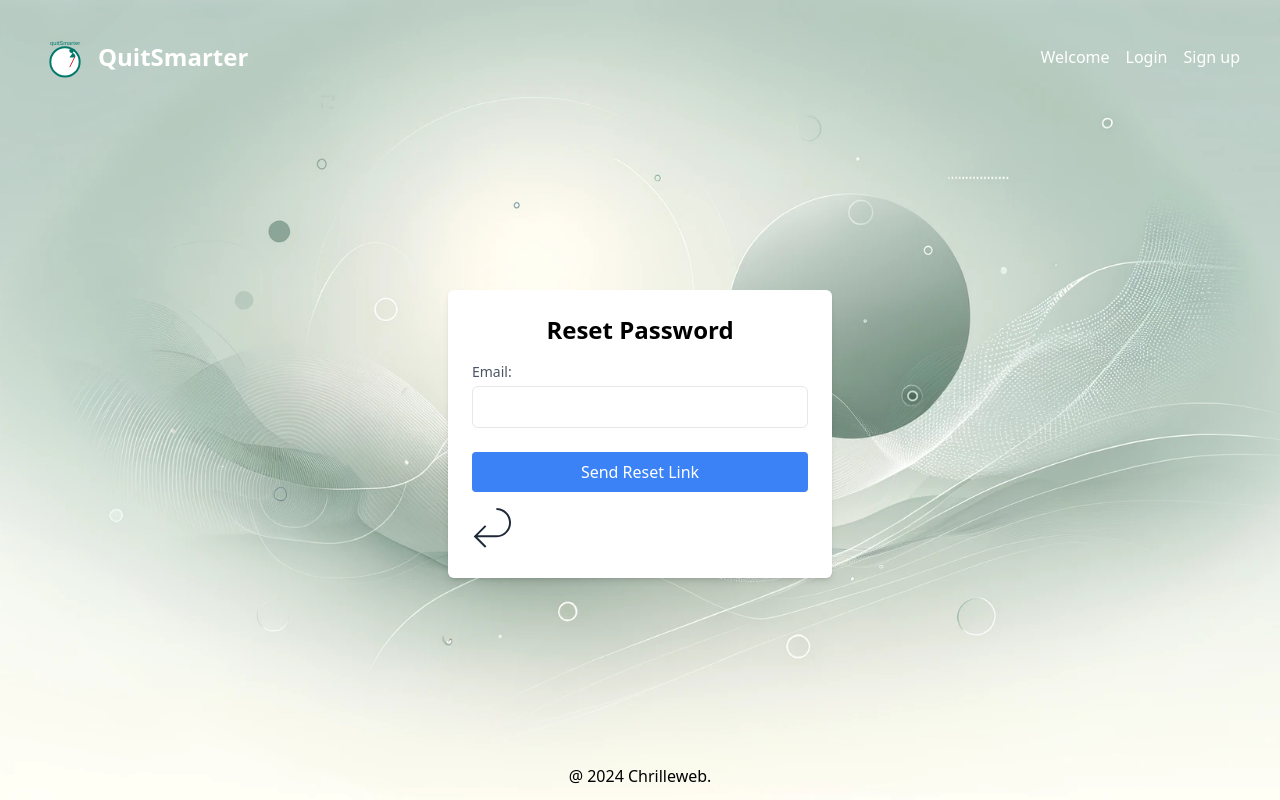
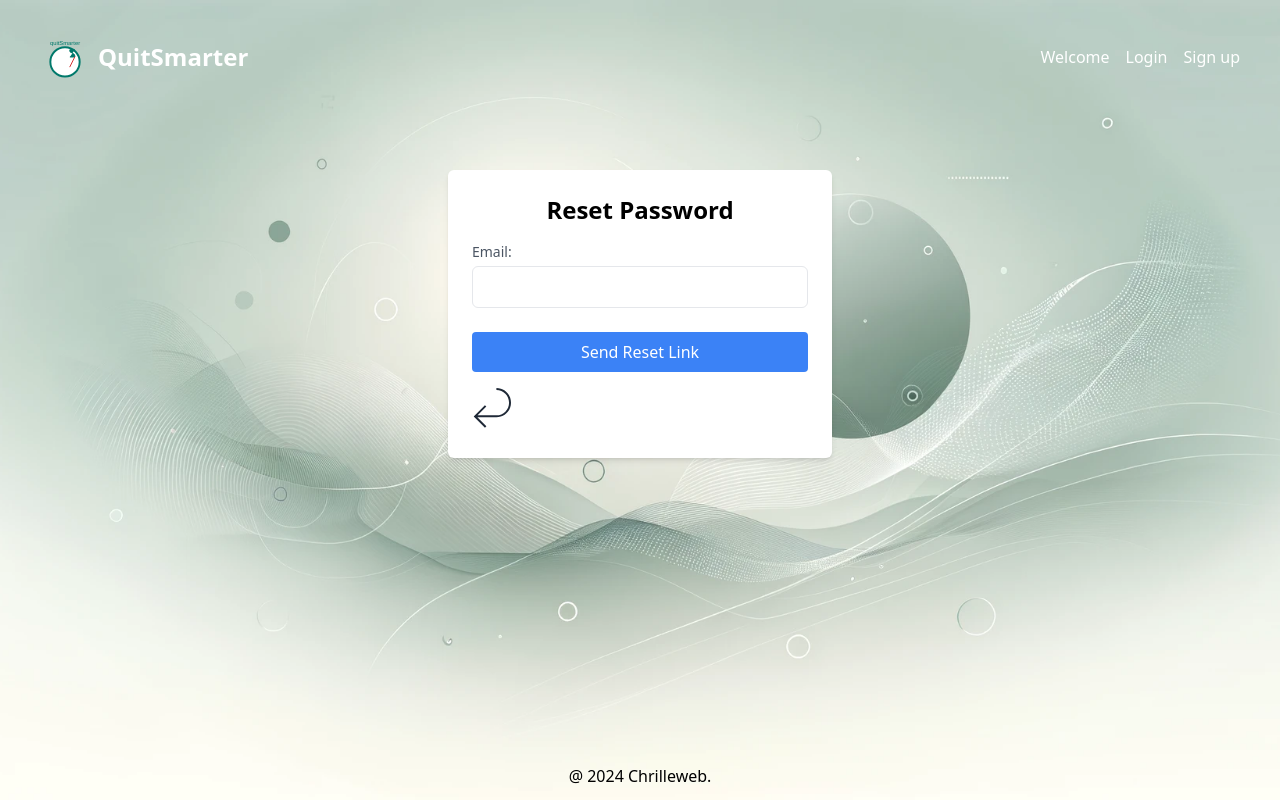
Before and after one commit to Chrilleweb/Fullstack-Eksamen, a SvelteKit app in the folder frontend/: page /request-reset in a window 1280 px wide. Built offline with nearby package versions, Linux system fonts and the light colour scheme.

Commit message:
Fix styling issue in request-reset page

```diff
--- a/frontend/src/routes/request-reset/+page.svelte
+++ b/frontend/src/routes/request-reset/+page.svelte
@@ -38,7 +38,7 @@
 	<title>Reset Password</title>
 </svelte:head>
 
-<div class="mt-40 mx-auto bg-white p-6 rounded-md shadow-md w-full max-w-sm">
+<div class="mt-10 mx-auto bg-white p-6 rounded-md shadow-md w-full max-w-sm">
 	<h1 class="text-2xl font-semibold mb-4 text-center">Reset Password</h1>
 	{#if $message}
 		<p class="toast show">{$message}</p>
```
